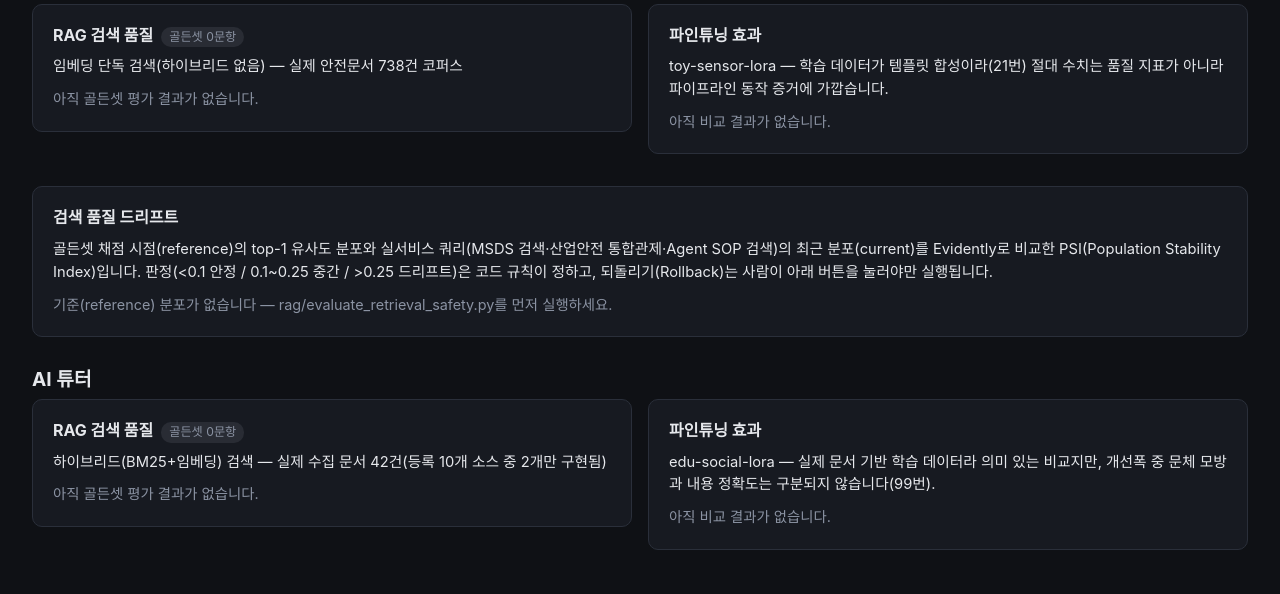
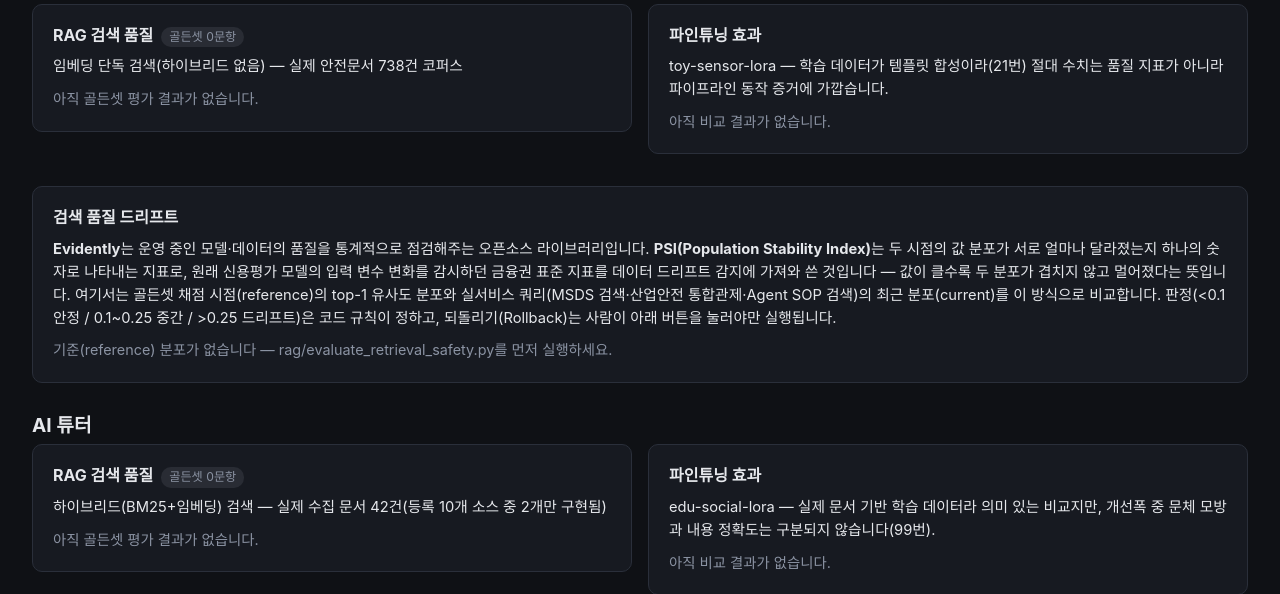
Before and after one commit to grib-arws-bot/mlops-edge-lab, a FastAPI app: page /quality in a window 1280 px wide; the page is wider, and only the part inside the window is pictured. Shown: the part 598-1192 px from the top of that part. Before the commit the page ends 1148 px from the top of that part, so only its background shows below. Run offline with FastAPI, Linux system fonts and the light colour scheme.

Commit message:
품질 페이지 — Evidently AI·PSI 개념 설명 추가
컨셉을 처음 보는 사람도 이해할 수 있게 "Evidently가 뭔지"와 "PSI가
뭘 뜻하는지"를 드리프트 카드 설명에 추가.

Co-Authored-By: Claude Sonnet 5 <noreply@anthropic.com>

```diff
--- a/src/web/templates/quality.html
+++ b/src/web/templates/quality.html
@@ -92,8 +92,10 @@
   <div class="card" style="margin-top:16px;" id="rag-drift-card">
     <strong>검색 품질 드리프트</strong>
     <div class="why">
-      골든셋 채점 시점(reference)의 top-1 유사도 분포와 실서비스 쿼리(MSDS 검색·산업안전 통합관제·Agent SOP 검색)의 최근 분포(current)를
-      Evidently로 비교한 PSI(Population Stability Index)입니다.
+      <b>Evidently</b>는 운영 중인 모델·데이터의 품질을 통계적으로 점검해주는 오픈소스 라이브러리입니다.
+      <b>PSI(Population Stability Index)</b>는 두 시점의 값 분포가 서로 얼마나 달라졌는지 하나의 숫자로 나타내는 지표로,
+      원래 신용평가 모델의 입력 변수 변화를 감시하던 금융권 표준 지표를 데이터 드리프트 감지에 가져와 쓴 것입니다 — 값이 클수록 두 분포가 겹치지 않고 멀어졌다는 뜻입니다.
+      여기서는 골든셋 채점 시점(reference)의 top-1 유사도 분포와 실서비스 쿼리(MSDS 검색·산업안전 통합관제·Agent SOP 검색)의 최근 분포(current)를 이 방식으로 비교합니다.
       판정(&lt;0.1 안정 / 0.1~0.25 중간 / &gt;0.25 드리프트)은 코드 규칙이 정하고, 되돌리기(Rollback)는 사람이 아래 버튼을 눌러야만 실행됩니다.
     </div>
     <div id="rag-drift-body"></div>
```
